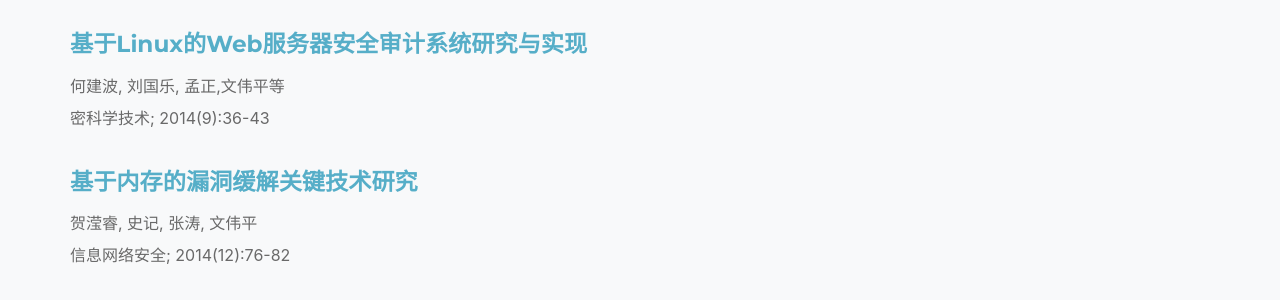
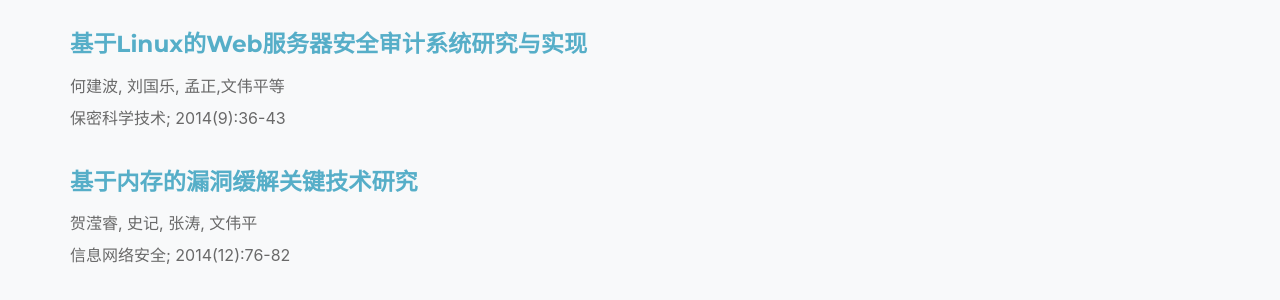
Before and after one commit to xxycfhb/xxycfhb.github.io, a Jekyll site: the page built from pages/paper.html, in a window 1280 px wide and 900 px high, scrolled down 8164 px. Shown: the part 152-452 px from the top of the window. Built offline with Jekyll 4.4.1, drawn with Linux system fonts in a browser that asks for light colours; some web fonts are replaced.

Commit message:
Update sitetext.yml

```diff
--- a/_data/sitetext.yml
+++ b/_data/sitetext.yml
@@ -1029,7 +1029,7 @@ paper:
 
       - title: "基于Linux的Web服务器安全审计系统研究与实现"
         name: "何建波, 刘国乐, 孟正,文伟平等"
-        source: "密科学技术; 2014(9):36-43"
+        source: "保密科学技术; 2014(9):36-43"
         url: "/files/paper52.pdf"
         download: "基于Linux的Web服务器安全审计系统研究与实现.pdf"
 
```
